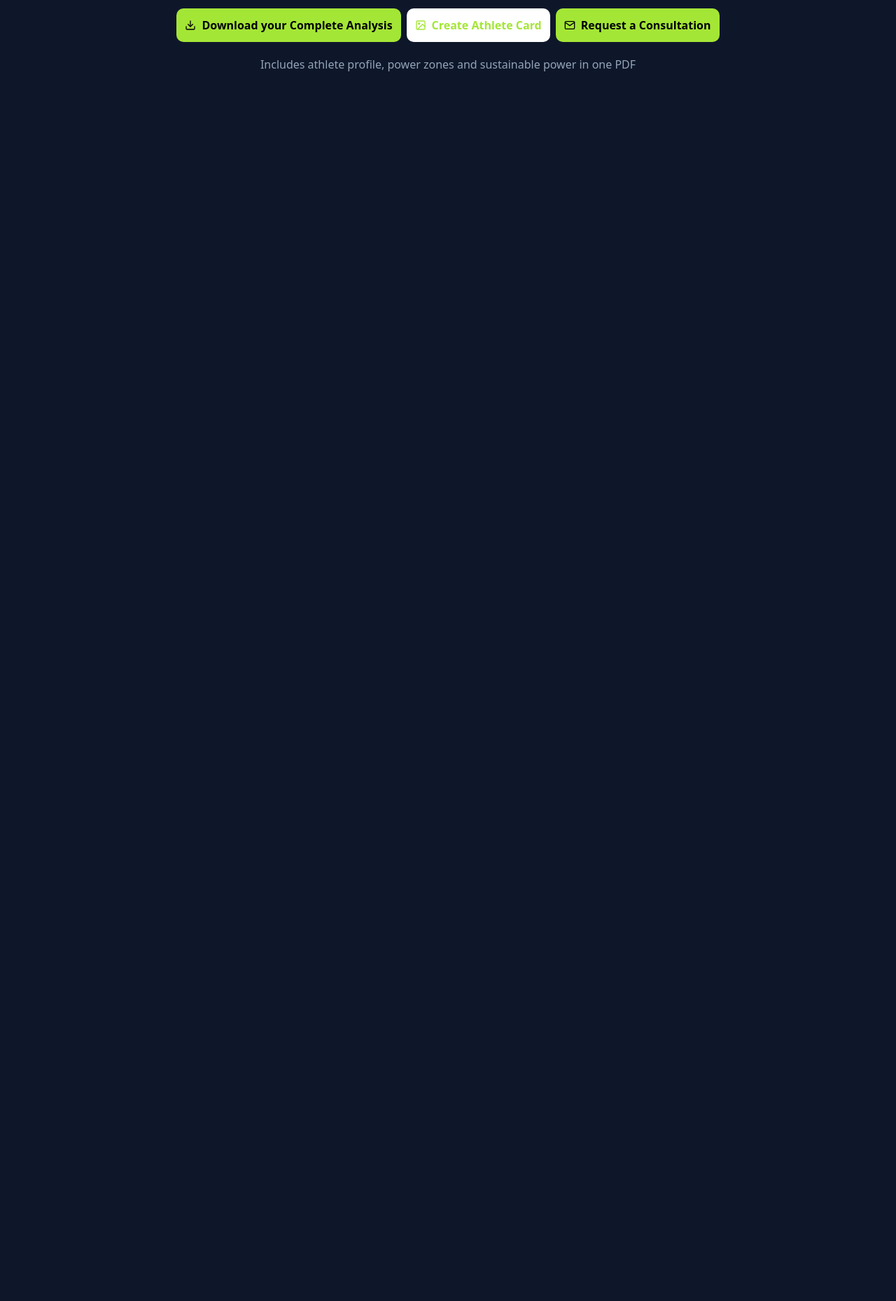
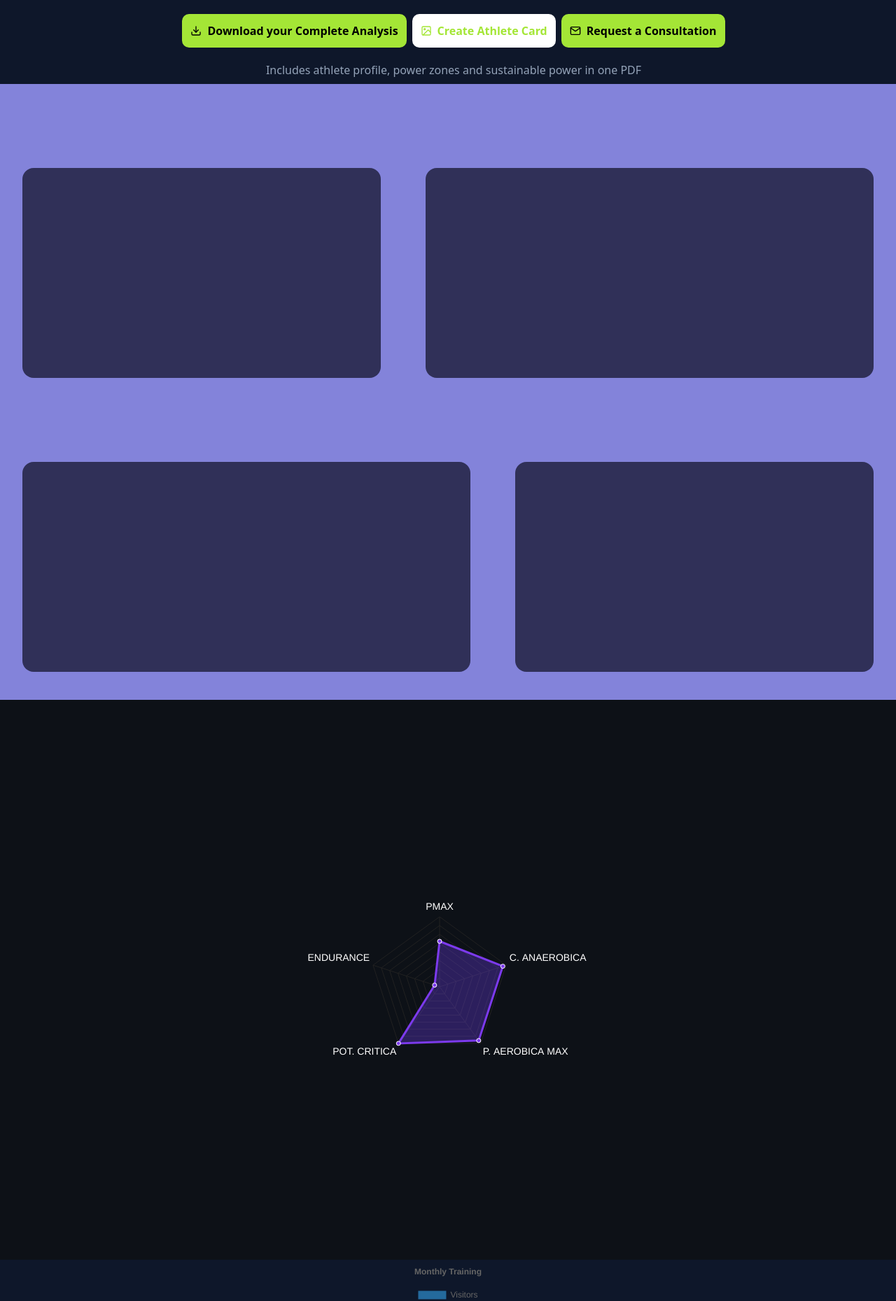
Before and after one commit to Daniel160407/Coffee-Squad, a React (Vite) app: page /cycling in a window 1280 px wide. Shown: the part 180-2039 px from the top of the page at 70% size. Before the commit the page ends 800 px from the top, so only its background shows below. Built offline with nearby package versions, Linux system fonts and the light colour scheme.

Commit message:
feat(Charts): charts added

```diff
--- a/package.json
+++ b/package.json
@@ -14,8 +14,10 @@
     "@reduxjs/toolkit": "^2.9.1",
     "@tailwindcss/vite": "^4.1.14",
     "axios": "^1.12.2",
+    "chart.js": "^4.5.1",
     "js-cookie": "^3.0.5",
     "react": "^19.1.1",
+    "react-chartjs-2": "^5.3.0",
     "react-dom": "^19.1.1",
     "react-icons": "^5.5.0",
     "react-redux": "^9.2.0",
--- /dev/null
+++ b/src/components/Chart/ChartForStats.jsx
@@ -0,0 +1,80 @@
+import React from "react";
+import { Radar } from "react-chartjs-2";
+import {
+  Chart as ChartJS,
+  RadialLinearScale,
+  PointElement,
+  LineElement,
+  Filler,
+  Tooltip,
+  Legend,
+} from "chart.js";
+
+
+ChartJS.register(
+  RadialLinearScale,
+  PointElement,
+  LineElement,
+  Filler,
+  Tooltip,
+  Legend
+);
+
+const RadarChart = () => {
+  const data = {
+    labels: [
+      "PMAX",
+      "C. ANAEROBICA",
+      "P. AEROBICA MAX",
+      "POT. CRITICA",
+      "ENDURANCE",
+    ],
+    datasets: [
+      {
+        label: "Performance",
+        data: [56, 68, 68, 70, 33],
+        backgroundColor: "rgba(115, 66, 255, 0.3)",
+        borderColor: "#7c3aed",
+        pointBackgroundColor: "#7c3aed",
+        pointBorderColor: "#fff",
+        pointHoverBackgroundColor: "#fff",
+        pointHoverBorderColor: "#7c3aed",
+      },
+    ],
+  };
+
+  const options = {
+    scales: {
+      r: {
+        angleLines: { color: "#222" },
+        grid: { color: "#222" },
+        pointLabels: {
+          color: "#fff",
+          font: { size: 14 },
+        },
+        ticks: { display: false },
+      },
+    },
+    plugins: {
+      legend: { display: false },
+    },
+  };
+
+  return (
+    <div
+      style={{
+        backgroundColor: "#0d1117",
+        display: "flex",
+        justifyContent: "center",
+        alignItems: "center",
+        height: "100vh",
+      }}
+    >
+      <div style={{ width: "400px" }}>
+        <Radar data={data} options={options} />
+      </div>
+    </div>
+  );
+};
+
+export default RadarChart;
--- /dev/null
+++ b/src/components/Chart/ChartForWeeklyWorkout.tsx
@@ -0,0 +1,52 @@
+import React from "react";
+import { Bar } from "react-chartjs-2";
+import {
+  Chart as ChartJS,
+  CategoryScale,
+  LinearScale,
+  BarElement,
+  Title,
+  Tooltip,
+  Legend,
+  ChartOptions,
+} from "chart.js";
+
+ChartJS.register(
+  CategoryScale,
+  LinearScale,
+  BarElement,
+  Title,
+  Tooltip,
+  Legend
+);
+
+const data = {
+  labels: ["Mon", "Tue", "Wed", "Thu", "Fri", "Sat", "Sun"],
+  datasets: [
+    {
+      label: "Visitors",
+      data: [120, 200, 150, 80, 70, 110, 130],
+      backgroundColor: "rgba(53, 162, 235, 0.6)",
+    },
+  ],
+};
+
+
+const options: ChartOptions<"bar"> = {
+  responsive: true,
+  plugins: {
+    legend: {
+      position: "top" as const,
+    },
+    title: {
+      display: true,
+      text: "Monthly Training",
+    },
+  },
+};
+
+const MyBarChart: React.FC = () => {
+  return <Bar data={data} options={options} />;
+};
+
+export default MyBarChart;
--- /dev/null
+++ b/src/components/MarginLayout/MarginLayout.tsx
@@ -0,0 +1,16 @@
+import React from "react";
+
+const MarginLayout = () => {
+  return (
+    <>
+      <div className="flex flex-wrap w-auto h-auto bg-[#8383da] screen-center justify-around">
+        <div className="w-2/5 rounded-2xl h-[300px] bg-[#303058] mt-30"></div>
+        <div className="w-2/4 rounded-2xl h-[300px] bg-[#303058] mt-30"></div>
+        <div className="w-2/4 rounded-2xl h-[300px] bg-[#303058] mt-30"></div>
+        <div className="w-2/5 rounded-2xl h-[300px] bg-[#303058] mt-30 mb-10"></div>
+      </div>
+    </>
+  );
+};
+
+export default MarginLayout;
--- a/src/components/layout/PageHeader.jsx
+++ b/src/components/layout/PageHeader.jsx
@@ -9,7 +9,7 @@ const PageHeader = () => {
     useState(false);
 
   return (
-    <div className="flex flex-col items-center w-full gap-5">
+    <div className="flex m-2 flex-col items-center w-full gap-5">
       <h1 className="text-[#a4e636] text-[2rem] font-bold">O2 Coaching</h1>
       <p className="text-[#94a3b8] text-[1rem] font-medium">
         Your performance laboratory
--- a/src/pages/Cycling.jsx
+++ b/src/pages/Cycling.jsx
@@ -1,12 +1,20 @@
 import { useState } from "react";
 import Header from "../components/Header/header";
 import PageHeader from "../components/layout/PageHeader";
+import MarginLayout from "../components/MarginLayout/MarginLayout";
+import RadarChart from "../components/Chart/ChartForStats";
+import BarChart from "../components/Chart/ChartForWeeklyWorkout";
+import MyBarChart from "../components/Chart/ChartForWeeklyWorkout";
 
 const Cycling = () => {
   return (
     <>
       <Header />
       <PageHeader />
+      <MarginLayout />
+      <RadarChart />
+      <BarChart />
+      <MyBarChart />
     </>
   );
 };
--- a/src/pages/Running.jsx
+++ b/src/pages/Running.jsx
@@ -1,4 +1,5 @@
 import Header from "../components/Header/header";
+import MarginLayout from "../components/MarginLayout/MarginLayout";
 import PageHeader from "../components/layout/PageHeader";
 
 const Running = () => {
@@ -6,6 +7,7 @@ const Running = () => {
     <div>
       <Header />
       <PageHeader />
+      <MarginLayout />
     </div>
   );
 };
```
Also changed, not shown: 1 other file (tests, documents, lock files or other folders).
